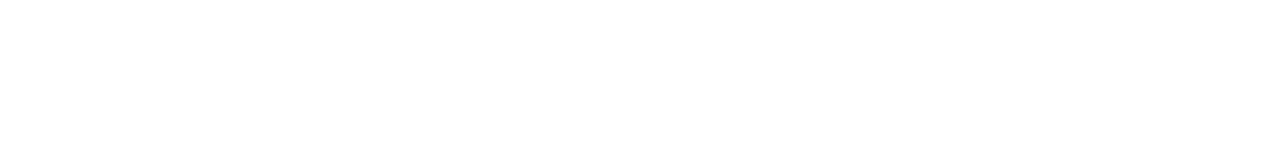
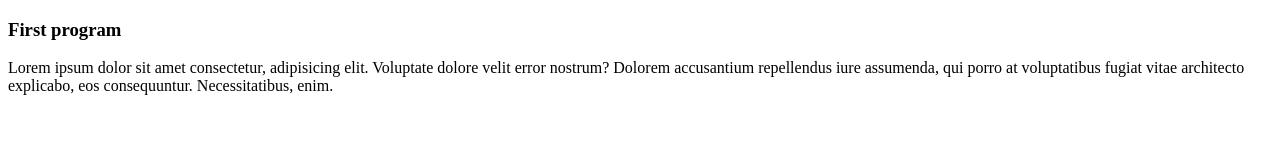
Before and after one commit to shahriar764/no-prem, a plain HTML site: page index.html in a window 1280 px wide. Drawn offline with Linux system fonts and the light colour scheme.

Commit message:
added first program

```diff
--- a/index.html
+++ b/index.html
@@ -7,6 +7,10 @@
     </title>
 </head>
 <body>
+    <div>
+        <h3> First program</h3>
+        <p>Lorem ipsum dolor sit amet consectetur, adipisicing elit. Voluptate dolore velit error nostrum? Dolorem accusantium repellendus iure assumenda, qui porro at voluptatibus fugiat vitae architecto explicabo, eos consequuntur. Necessitatibus, enim.</p>
+    </div>
 
 </body>
 </html>
```
